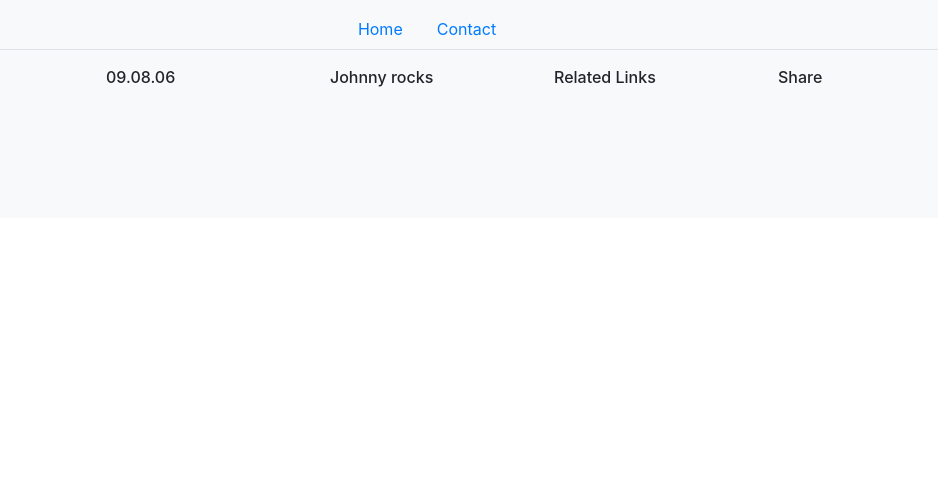
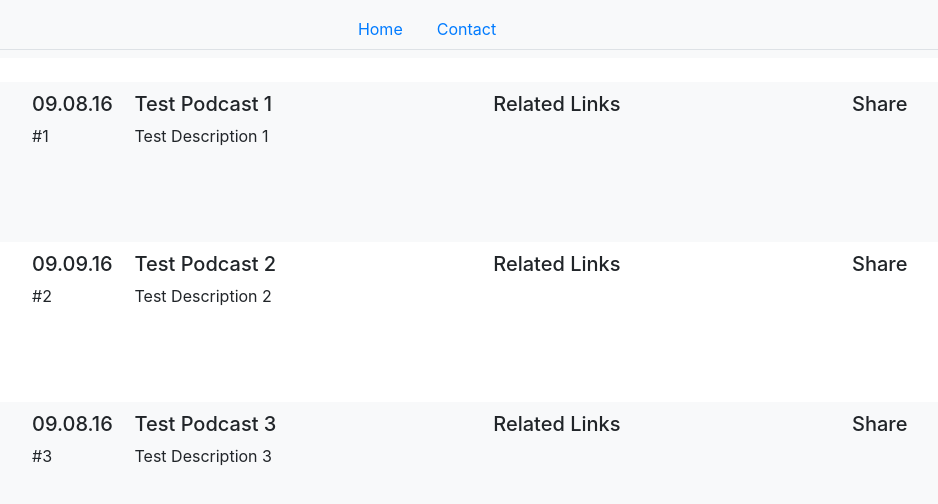
Before and after one commit to NateDavisShow/NateDavisShow.github.io, a Vue app: page / in a window 1280 px wide. Shown: the top 504 px of the page, without its empty margins (213-1151 px from the left). Built offline with nearby package versions, Linux system fonts and the light colour scheme.

Commit message:
WIP: ListPodcast prototype working.

```diff
--- a/src/App.vue
+++ b/src/App.vue
@@ -1,7 +1,7 @@
 <template lang="pug">
   #app
     TheMediaPlayer
-    TheNavBar
+    TheNavBar.mb-4
     router-view
 </template>
 
--- a/src/components/ListPodcast.vue
+++ b/src/components/ListPodcast.vue
@@ -1,11 +1,59 @@
 <template lang="pug">
-
+    b-container(fluid)
+        PodItem(
+            v-for="(item, index) in items",
+            :episode="item.episode",
+            :link="item.link",
+            :img="item.img",
+            :title="item.title",
+            :description="item.description",
+            :links="item.links"
+            :date="item.date"
+            :tan="index % 2 == 0"
+        )
 </template>
 
 <script>
+import PodItem from "./ListPodcastItem";
 export default {
-    name: "ListPodcast"
-}
+    name: "ListPodcast",
+    components: {
+        PodItem
+    },
+    data() {
+        return {
+            items: [
+                {
+                    episode: 1,
+                    link: "https://www.google.com",
+                    img: "",
+                    title: "Test Podcast 1",
+                    description: "Test Description 1",
+                    date: "09.08.16",
+                    links: []
+                },
+                {
+                    episode: 2,
+                    link: "https://www.google.com",
+                    img: "",
+                    title: "Test Podcast 2",
+                    description: "Test Description 2",
+                    date: "09.09.16",
+                    links: []
+                },
+                {
+                    episode: 3,
+                    link: "https://www.google.com",
+                    img: "",
+                    title: "Test Podcast 3",
+                    description: "Test Description 3",
+                    date: "09.08.16",
+                    links: []
+                }
+            ]
+        }
+    }
+};
 </script>
 
 <style>
--- a/src/components/ListPodcastItem.vue
+++ b/src/components/ListPodcastItem.vue
@@ -1,10 +1,12 @@
 <template lang="pug">
-  b-row(:class="{ content: tan }")
-    b-col
-    b-col: Content( :title="date" )
+  b-row.content(:class="{ tan: tan }")
+    b-col(cols=2): a( :href='link' ): img( :src='img' )
+    b-col(cols=1): Content( :title="date" )
+      p {{ '#' + episode }}
     b-col: Content( :title="title" )
+      p {{ description }}
     b-col: Content( title="Related Links" )
-    b-col: Content( title="Share")
+    b-col(cols=2): Content( title="Share")
 </template>
 
 <script>
@@ -26,21 +28,27 @@ export default {
       type: String,
       required: true
     },
-      description: String,
+    description: {
+      type: String,
+      required: true
+    },
     links: Array,
     tan: {
       type: Boolean,
       required: false,
       default: false
     }
-    },
+  }
 };
 </script>
 
 <style scoped>
 .content {
-  background-color: #f8f9fa;
   padding: 10px;
   min-height: 10em;
 }
+
+.tan {
+  background-color: #f8f9fa;
+}
 </style>
--- a/src/components/ListPodcastItemContent.vue
+++ b/src/components/ListPodcastItemContent.vue
@@ -1,6 +1,6 @@
 <template lang="pug">
     div
-        h3.h6(
+        h3.h5(
             v-if=title
         ) {{title}}
         slot
--- a/src/views/Home.vue
+++ b/src/views/Home.vue
@@ -1,18 +1,13 @@
 <template lang="pug">
-  b-container(fluid): b-container
-    PodItem(
-      title="Johnny rocks",
-      date="09.08.06",
-      tan=true
-    )
+  b-container(fluid): PodList
 </template>
 
 <script>
-import PodItem from "../components/ListPodcastItem";
+import PodList from "../components/ListPodcast";
 export default {
   name: "Home",
   components: {
-    PodItem
+    PodList
   }
 };
 </script>
```
Lines whose indentation alone changed are shown as unchanged.
